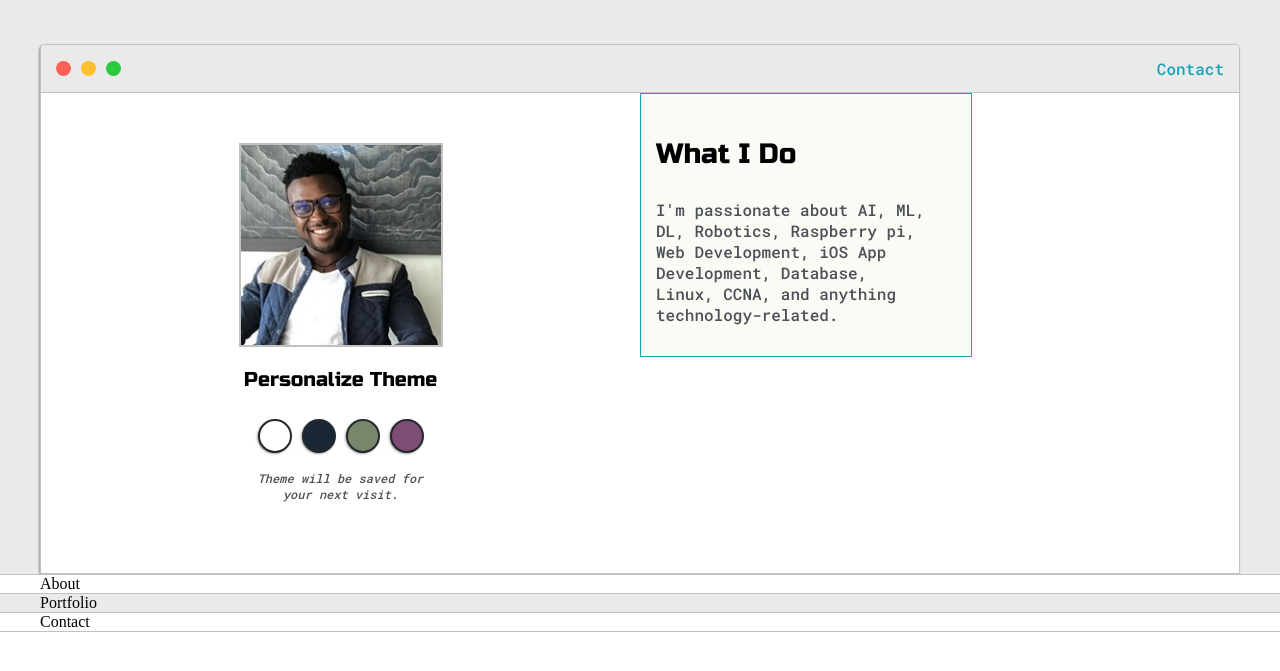
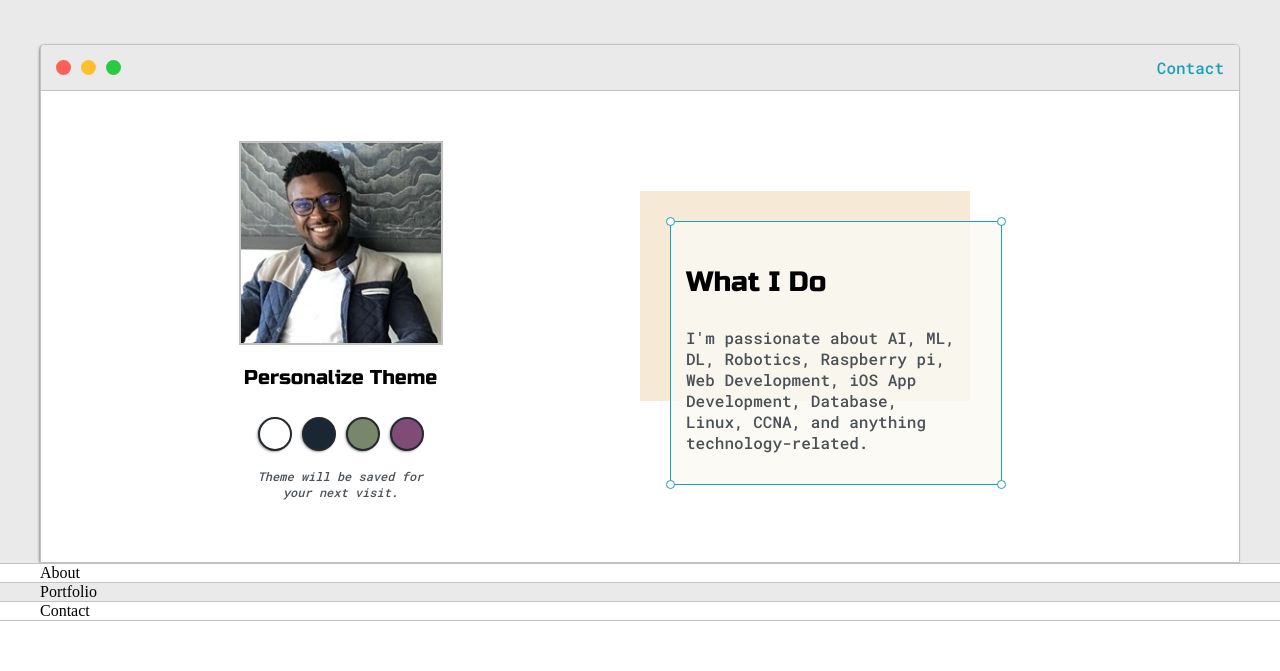
Before and after one commit to AlcidesTiago/mywebsite, a plain HTML site: page index.html in a window 1280 px wide. Shown: the part 117-788 px from the top of the page. Drawn offline with Linux system fonts and the light colour scheme.

Commit message:
Section1 = Intro (Left and Right Columns) is done.

```diff
--- a/default.css
+++ b/default.css
@@ -10,6 +10,7 @@
     --themeDotBorder:#24292e;
 
     --previewBg:rgb(251, 249, 243, 0.8);
+    --previewShadow:#f6ead6;
 }
 html, body{
     padding: 0;
@@ -78,7 +79,7 @@ p, li, span, label, input, textarea{
 
     display: grid;
     grid-template-columns: 1fr 1fr;
-    grid-template-rows: 3em 30em;
+    /* grid-template-rows: 3em 30em; */
     grid-template-areas:
         'nav-wrapper nav-wrapper'
         'Left-column Right-column'
@@ -196,16 +197,56 @@ p, li, span, label, input, textarea{
 
 .Right-column{
     grid-area: Right-column;
-    /* border: 1px dashed lightcoral; */
+    display: grid;
+    align-content: center;
+
+    padding-top: 50px;
+    padding-bottom: 110px;
+}
+
+#preview-shadow{
+    background-color: var(--previewShadow);
+    width: 300px;
+    height: 180px;
+    padding-left: 30px;
+    padding-top: 30px;
 }
 
 #preview{
     width: 300px;
-    border:1.5px solid #17a2b8;
+    border: 1.5px solid #17a2b8;
     background-color: var(--previewBg);
     padding: 15px;
+    position: relative;
+}
 
+.corner{
+    width: 7px;
+    height: 7px;
+    border-radius: 50%;
+    border: 1.5px solid#17a2b8;
+    background-color: #fff;
+    position: absolute;
+}
 
+#corner-tl{
+    top: -5px;
+    left: -5px;
+}
+
+#corner-tr{
+    top: -5px;
+    right: -5px;
+}
+
+#corner-br{
+    bottom: -5px;
+    right: -5px;
+}
+
+#corner-bl{
+    bottom: -5px;
+    left: -5px;
 }
 
 @media screen and (max-width: 1200px){
@@ -213,3 +254,19 @@ p, li, span, label, input, textarea{
         width: 95%;
     }
 }
+
+/* Making it responsive */
+@media screen and (max-width: 800px){
+    .intro-wrapper{
+        grid-template-columns: 1fr;
+        grid-template-areas:
+            'nav-wrapper'
+            'Left-column'
+            'Right-column'
+        ;
+    }
+
+    .Right-column{
+        justify-content: center;
+    }
+}
--- a/index.html
+++ b/index.html
@@ -58,12 +58,18 @@
 
                     </div>
 
-                    <div class="Right-colum">
-                        <div id="preview">
-                            <h3>What I Do</h3>
-                            <p> I'm passionate about AI, ML, DL, Robotics,
-                                Raspberry pi,<br> Web Development, iOS App Development,
-                                Database, <br>Linux, CCNA, and anything technology-related.</p>
+                    <div class="Right-column">
+                        <div id="preview-shadow">
+                            <div id="preview">
+                                <div id="corner-tl" class="corner"></div>
+                                <div id="corner-tr" class="corner"></div>
+                                <h3>What I Do</h3>
+                                <p> I'm passionate about AI, ML, DL, Robotics,
+                                    Raspberry pi,<br> Web Development, iOS App Development,
+                                    Database, <br>Linux, CCNA, and anything technology-related.</p>
+                                <div id="corner-br" class="corner"></div>
+                                <div id="corner-bl" class="corner"></div>
+                            </div>
                         </div>
                     </div>
 
```
